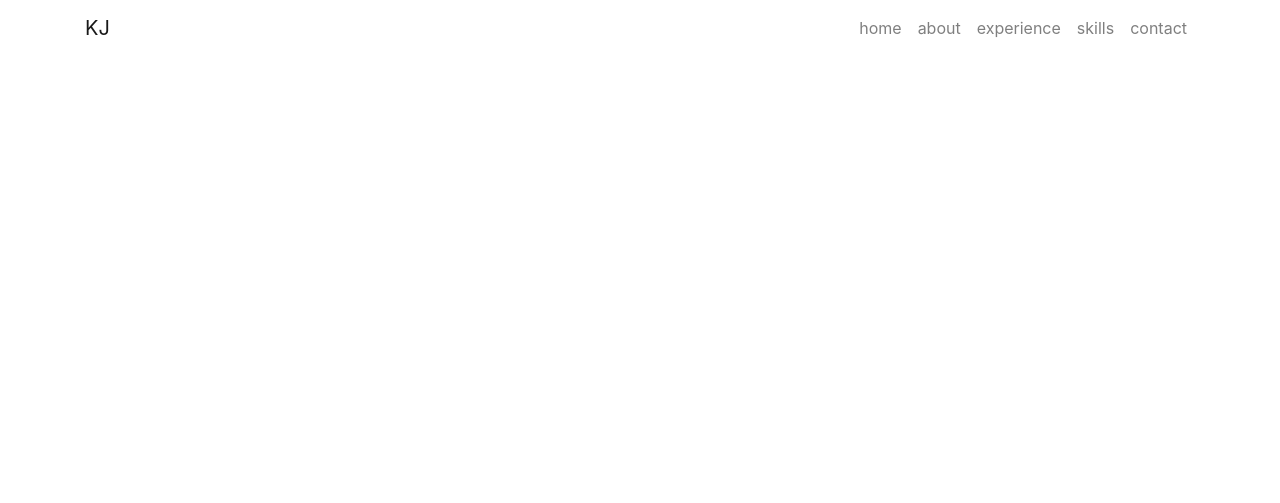
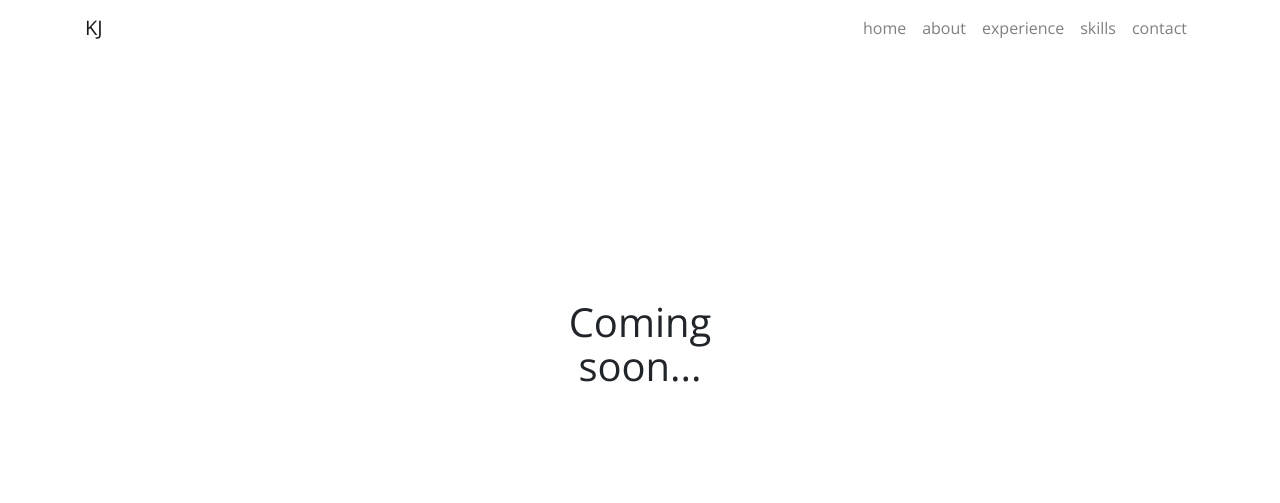
Before and after one commit to kjmitchelljr/kjmitchelljr, a website: page src/index.html in a window 1280 px wide. Drawn offline with nearby package versions, Linux system fonts and the light colour scheme.

Commit message:
Added coming soon message

```diff
--- a/src/index.html
+++ b/src/index.html
@@ -39,6 +39,17 @@
     </div>
   </nav>
 
+  <!--HOME SECTION-->
+  <section>
+    <div class="container">
+      <div class="row">
+        <div class="col text-center m-auto centered-div">
+          <h1 class="home">Coming soon...</h1>
+        </div>
+      </div>
+    </div>
+  </section>
+
   <script src="js/jquery.min.js"></script>
   <script src="js/popper.min.js"></script>
   <script src="js/bootstrap.min.js"></script>
--- a/src/scss/style.scss
+++ b/src/scss/style.scss
@@ -0,0 +1,21 @@
+$openSans: 'Open Sans', sans-serif;
+$roboto: 'Roboto', sans-serif;
+
+body{
+  font-family: $openSans;
+  height: 100%;
+}
+
+.centered-div{
+  position: absolute;
+  top: 0;
+  left: 0;
+  right: 0;
+  bottom: 0;
+  width: 18.75rem;
+  height: 12.5rem;
+}
+
+.home{
+  font-weight: 300;
+}
```
Also changed, not shown: src/css/style.css.
